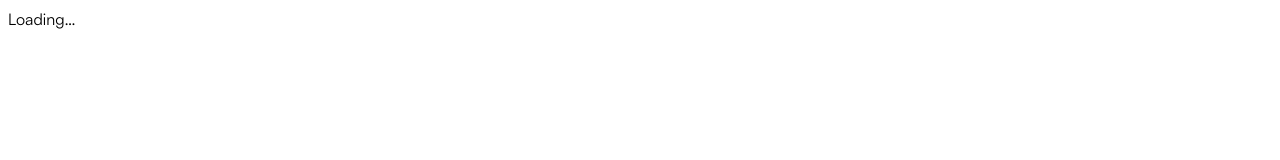
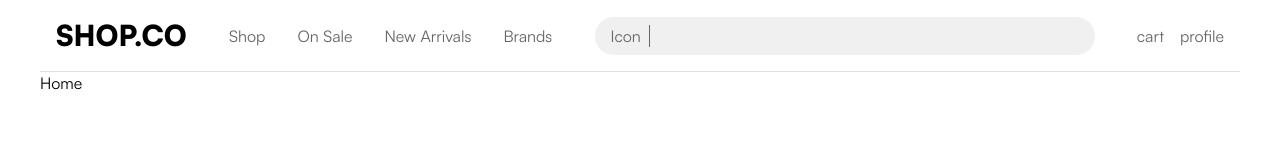
Before and after one commit to MahmoudAdelI/eCommerce, a website with bundled scripts: page index.html in a window 1280 px wide. Built offline with nearby package versions, Linux system fonts and the light colour scheme; files whose address does not match are found by name.

Commit message:
feat: created the navbar and notfound page

```diff
--- a/index.html
+++ b/index.html
@@ -8,6 +8,6 @@
   </head>
   <body>
     <div id="root"></div>
-    <script type="module" src="./index.js"></script>
+    <script type="module" src="./src/index.js"></script>
   </body>
 </html>
--- a/src/app/app.js
+++ b/src/app/app.js
@@ -1 +1,10 @@
 // gets root element and apply golbal layouts like (navbar)
+import { navBar } from "../components/navBar/navBar.js";
+export const initApp = () => {
+  console.log("test");
+  const root = document.getElementById("root");
+  root.innerHTML = `
+        ${navBar()}
+        <main id="view"></main>
+    `;
+};
--- a/src/app/router.js
+++ b/src/app/router.js
@@ -1,6 +1,6 @@
 // routing
 const routes = {
-  "/": () => import("../pages/HomePage.js"),
+  "/": () => import("../pages/Home/Home.js"),
   "/products": () => import("../pages/ProductsPage.js"),
 };
 
@@ -10,11 +10,12 @@ export const navigateTo = async (url) => {
 };
 
 export const renderPage = async () => {
-  const root = document.getElementById("root");
+  const root = document.getElementById("view");
   root.innerHTML = `<div class="loader">Loading…</div>`;
 
   const path = window.location.pathname;
-  const importFn = routes[path] || (() => import("../pages/NotFoundPage.js"));
+  const importFn =
+    routes[path] || (() => import("../pages/NotFound/NotFound.js"));
 
   const module = await importFn();
   const pageContent = await module.default();
--- /dev/null
+++ b/src/components/navBar/navBar.js
@@ -0,0 +1,33 @@
+export const navBar = () => `
+    <nav class="navbar">
+      <a href="/" class="navbar__logo"> SHOP.CO </a>
+
+      <ul class="navbar__menu">
+        <li class="navbar__item">
+          <a href="/shop" class="navbar__link" data-link>Shop</a>
+        </li>
+        <li class="navbar__item">
+          <a href="/on-sale" class="navbar__link" data-link>On Sale</a>
+        </li>
+        <li class="navbar__item">
+          <a href="/new-arrivals" class="navbar__link" data-link>New Arrivals</a>
+        </li>
+        <li class="navbar__item">
+          <a href="/brands" class="navbar__link" data-link>Brands</a>
+        </li>
+      </ul>
+
+      <div class="navbar__search">
+        <span class="navbar__search-icon">Icon</span>
+        <form class="navbar__search-form">
+          <input type="text" class="navbar__search-input" />
+        </form>
+      </div>
+
+      <div class="navbar__actions">
+        <a href="#" class="navbar__cart-link">cart </a>
+        <a href="#" class="navbar__profile-link">profile </a>
+      </div>
+    </nav>
+
+`;
--- /dev/null
+++ b/src/components/navBar/navBar.styles.css
@@ -0,0 +1,77 @@
+.navbar {
+  display: flex;
+  align-items: center;
+  justify-content: space-between;
+
+  padding: 16px;
+
+  border-bottom: 1px solid var(--border-light);
+  background: var(--bg-primary);
+}
+
+.navbar__logo {
+  font-size: 1.8rem;
+  font-weight: var(--weight-black);
+  text-decoration: none;
+  color: inherit;
+}
+
+.navbar__menu {
+  display: flex;
+  list-style: none;
+  gap: 2rem;
+}
+
+.navbar__link,
+.navbar__cart-link,
+.navbar__profile-link {
+  text-decoration: none;
+  color: var(--text-secondary);
+  transition: color 0.2s ease;
+  cursor: pointer;
+}
+
+.navbar__link:hover,
+.navbar__cart-link:hover,
+.navbar__profile-link:hover {
+  color: var(--text-primary);
+}
+
+.navbar__link--active {
+  font-weight: var(--weight-bold);
+}
+
+.navbar__search {
+  display: flex;
+  gap: 0.5rem;
+  background-color: var(--bg-secondary);
+  padding: 0.5rem 1rem;
+  border-radius: 1.2rem;
+  flex-grow: 1;
+  max-width: 500px;
+}
+
+.navbar__search-icon {
+  color: var(--text-secondary);
+  border-right: 1px solid;
+  border-color: var(--text-secondary);
+  padding-right: 0.5rem;
+}
+
+.navbar__search-form {
+  flex-grow: 1;
+}
+
+.navbar__search-input {
+  border: none;
+  background-color: transparent;
+  outline: none;
+  caret-color: var(--text-secondary);
+  width: 100%;
+}
+
+.navbar__actions {
+  display: flex;
+  align-items: center;
+  gap: 1rem;
+}
--- a/src/index.js
+++ b/src/index.js
@@ -1,5 +1,6 @@
+import { initApp } from "./app/app.js";
 import { initRouter } from "./app/router.js";
 // initApp
-
+initApp();
 // initRouter
 initRouter();
--- a/src/pages/samplePage/samplePage.js
+++ b/src/pages/Home/Home.js
@@ -30,3 +30,9 @@ export default function HomePage() {
 }
 
 */
+
+export default function Home() {
+  const div = document.createElement("div");
+  div.innerHTML = `Home`;
+  return div;
+}
--- /dev/null
+++ b/src/pages/NotFound/NotFound.js
@@ -0,0 +1,10 @@
+export default function NotFound() {
+  const page = document.createElement("div");
+  page.className = "not-found";
+  page.innerHTML = `
+        <div class="not-found__content">
+            Not Found | 404
+        </div>
+    `;
+  return page;
+}
--- /dev/null
+++ b/src/pages/NotFound/NotFound.styles.css
@@ -0,0 +1,8 @@
+.not-found {
+  height: 80vh;
+  display: grid;
+  place-items: center;
+  font-weight: var(--weight-black);
+  color: var(--text-secondary);
+  font-size: 2rem;
+}
--- a/src/styles/main.css
+++ b/src/styles/main.css
@@ -5,8 +5,18 @@
 
 /* 2. Import Variables */
 @import url("./base/variables.css");
+@import url("../components/navBar/navBar.styles.css");
+@import url("../pages/NotFound/NotFound.styles.css");
 
+* {
+  padding: 0;
+  margin: 0;
+  box-sizing: border-box;
+}
 body {
   font-family: var(--font-main);
   font-weight: var(--weight-regular);
+  color: var(--text-primary);
+  max-width: 1200px;
+  margin: 0 auto;
 }
```
Also changed, not shown: src/pages/Home/components/component/component.js (added), src/pages/Home/components/component/component.styles.css (added), src/pages/Home/styles.css (added).
